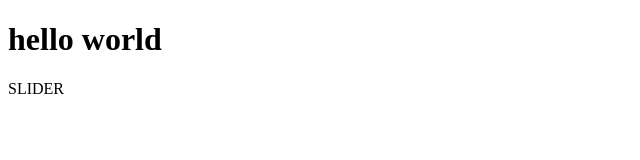
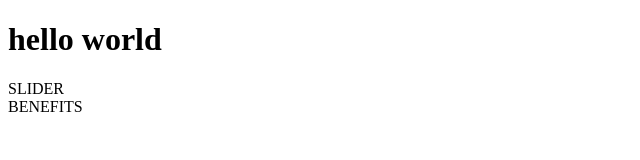
Before and after one commit to DmitrijPerejro/test-repos, a website: page index.html in a window 1280 px wide. Shown: the full height of the page, 0-640 px from the left. Drawn offline with Linux system fonts and the light colour scheme.

Commit message:
add section benefits

```diff
--- a/index.html
+++ b/index.html
@@ -13,5 +13,8 @@
   <section>
     SLIDER
   </section>
+  <section>
+    BENEFITS
+  </section>
 </body>
 </html>
```
